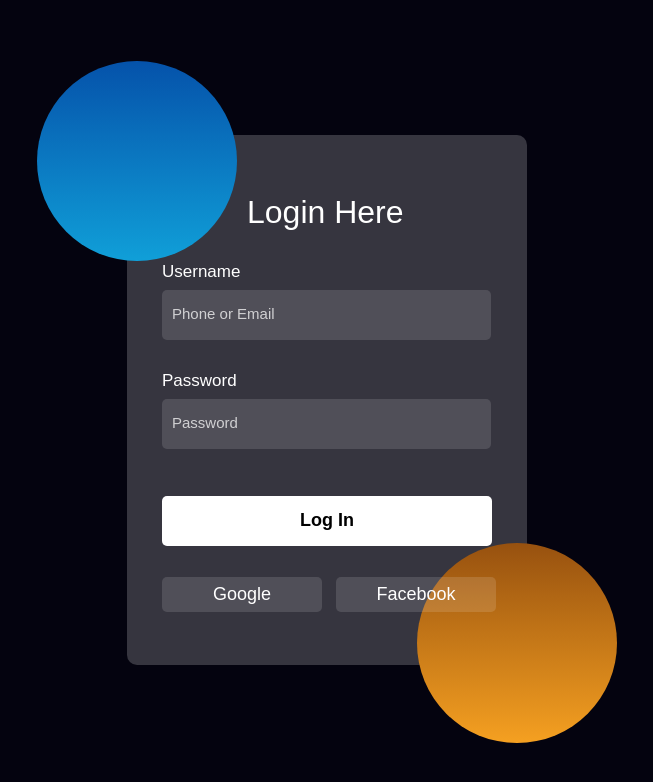
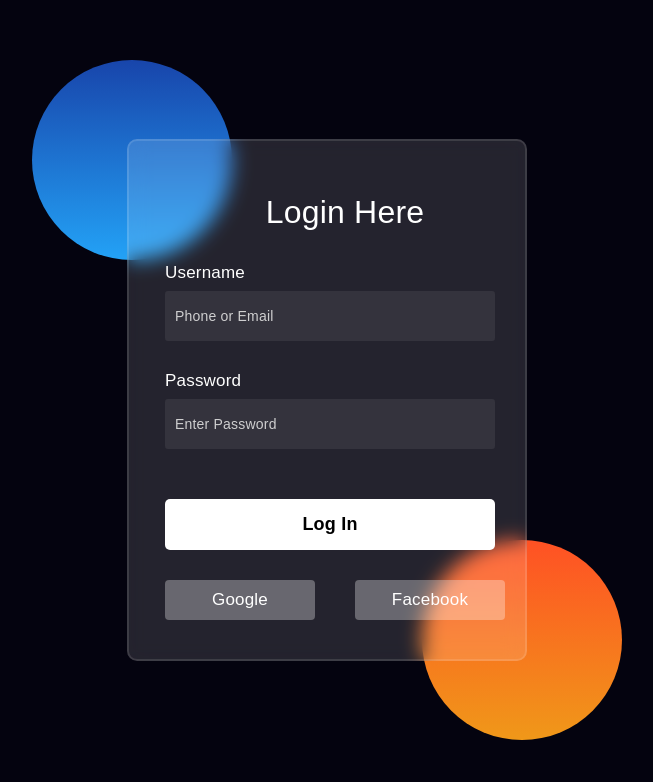
Before and after one commit to Kalaite-P/fancy-form, a plain HTML site: page index.html in a window 1280 px wide. Shown: the whole page, without its empty margins (313-966 px from the left). Drawn offline with Linux system fonts and the light colour scheme.

Commit message:
Designed the form to my liking

```diff
--- a/index.html
+++ b/index.html
@@ -9,19 +9,21 @@
 <body>
     <div id="background">
         <div class="circle"></div>
-        <div class="circle1"></div>
+        <div class="circle"></div>
     </div>
     <form>
         <h1>Login Here</h1>
+
         <label for="username">Username</label>
         <input type="text" id="username" placeholder="Phone or Email">
+
         <label for="password">Password</label>
-        <input type="text" id="password" placeholder="Password">
+        <input type="password" id="password" placeholder="Enter Password">
+
         <button id="button">Log In</button>
-        <div>
-            <button id="google">Google</button>
-            <button id="facebook">Facebook</button>
-        </div>
+        <button class="socials">Google</button>
+        <button class="socials">Facebook</button>
+
     </form>
 
 </body>
--- a/main.css
+++ b/main.css
@@ -2,121 +2,105 @@ body{
     background-color: rgba(3, 2, 14, 0.993);
 }
 #background{
-background-color:#ffffff33;
 width: 400px;
-height: 530px;
+height: 520px;
 position: absolute;
+transform: translate(-50%, -50%);
 left: 50%;
 top: 50%;
-transform: translate(-50%, -50%);
-border-radius: 10px;
 }
 .circle{
-    background: linear-gradient(#0552aa ,#109fd8);
     width: 200px;
     height: 200px;
     border-radius: 50%;
     position: absolute;
-    right: 50%;
-    top: 3%;
-    transform: translate(-90px, -90px);
 }
-.circle1{
-    background: linear-gradient(#97510f ,#f5a021);
-    width: 200px;
-    height: 200px;
-    border-radius: 50%;
-    position: absolute;
-    left: 50%;
-    top: 60%;
-    transform: translate(90px, 90px);
+.circle:first-child{
+    background: linear-gradient(#1845ab ,#23a2f6);
+    left: -95px;
+    top: -80px;
+}
+.circle:last-child{
+    background: linear-gradient(#ff5124 ,#f09819);
+    right: -95px;
+    bottom: -80px;
 }
 form{
-    width: 390px;
-    height: 530px;
+    width: 396px;
+    height: 518px;
     position: absolute;
+    transform: translate(-50%, -50%);
     left: 50%;
     top: 50%;
-    transform: translate(-50%, -50%);
-    margin-left: 30px;
+    background-color: #ffffff21;
+    border-radius: 10px;
+    backdrop-filter: blur(10px);
+    border-color: rgba(255, 255, 255, 0.116);
+    border-style: solid;
+    border-width: 2px;
+    /*box-shadow: 0 0 40px rgba(255, 255, 255, 0.733);*/
+
+}
+form * {
+    color: white;
+    outline: none;
+    border: none;
+    font-family: Arial, Helvetica, sans-serif;
+    letter-spacing: 0.2px;
+    margin-top: 50px;
+    margin-left: 36px;
+
 }
 h1{
-
-    color: white;
-    font-family: sans-serif;
-    font-weight:lighter ;
-    margin-top: 15%;
-    margin-bottom: 8%;
-    text-indent: 85px;
-
+    font-size: 32px;
+    line-height: 42px;
+    text-align: center;
+    font-weight: lighter;
+}
+label {
+display: block;
+margin-top: 30px;
+font-size: 17px;
+}
+input {
+    display: block;
+    height: 50px;
+    width: 310px;
+    background-color: rgba(255, 255, 255, 0.07);
+    border-radius: 3px;
+    padding: 0 10px;
+    margin-top: 8px;
+    font-size: 14px;
+    font-weight: 300;
 
 }
-label{
+::placeholder{
+    color: #e5e5e5e0;
+}
+#button{
+    margin-top: 50px;
+    width: 330px;
+    background-color: white;
+    color: black;
+    padding: 15px 0;
+    font-size: 18px;
+    font-weight: 600;
+    border-radius: 5px;
+    cursor: pointer;
+}
+.socials {
+    width: 150px;
+    height: 40px;
+    background-color: #ffffff4f;
+    font-family: Arial, Helvetica, sans-serif;
+    margin-top: 30px;
+    font-size: 17px;
+    font-weight: lighter;
     color: white;
-    font-size: 17px;
-    font-family: sans-serif;
-    font-weight: lighter;
+    border-style: none;
+    border-radius: 4px;
+    cursor: text;
 }
-#username{
-    width: 325px;
-    height: 48px;
-    margin-right: 8px;
-    margin-top: 8px;
-    margin-bottom: 8%;
-    border-radius: 5px;
-    background-color: #ffffff21;
-    border-style: none;
-    text-indent: 8px;
-}
-#password{
-    width: 325px;
-    height: 48px;
-    margin-right: 8px;
-    margin-bottom: 12%;
-    margin-top: 8px;
-    border-radius: 5px;
-    background-color: #ffffff21;
-    border-style: none;
-    text-indent: 8px;
+.socials:first-child {
 
 }
-#button{
-    width: 330px;
-    height: 50px;
-    margin-right: 5%;
-    margin-bottom: 8%;
-    font-size: 18px;
-    font-family: sans-serif;
-    font-weight: bold;
-    border-radius: 5px;
-    border-style: none;
-    background-color: #ffffff;
-}
-::placeholder{
-    color: rgba(255, 255, 255, 0.733);
-    font-family: sans-serif;
-    font-size: 15px;
-}
-#google{
-    width: 160px;
-    height: 35px;
-    margin-right: 10px;
-    background-color: #ffffff21;
-    border-style: none;
-    border-radius: 5px;
-    color: white;
-    font-size: 18px;
-    font-family: sans-serif;
-    font-weight: lighter;
-}
-#facebook{
-    width: 160px;
-    height: 35px;
-    background-color: #ffffff21;
-    border-style: none;
-    border-radius: 5px;
-    color: white;
-    font-size: 18px;
-    font-family: sans-serif;
-    font-weight: lighter;
-}
```
